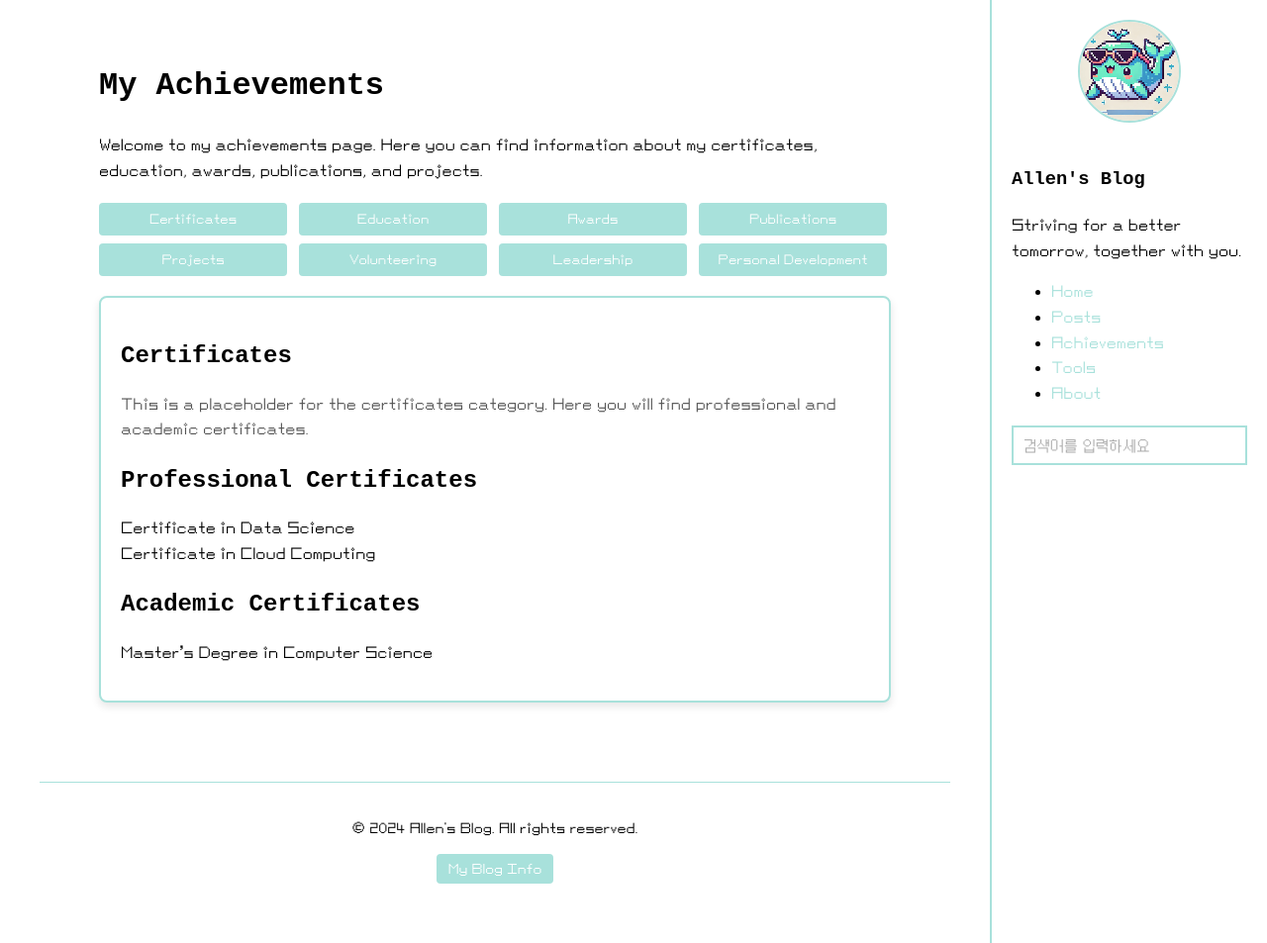
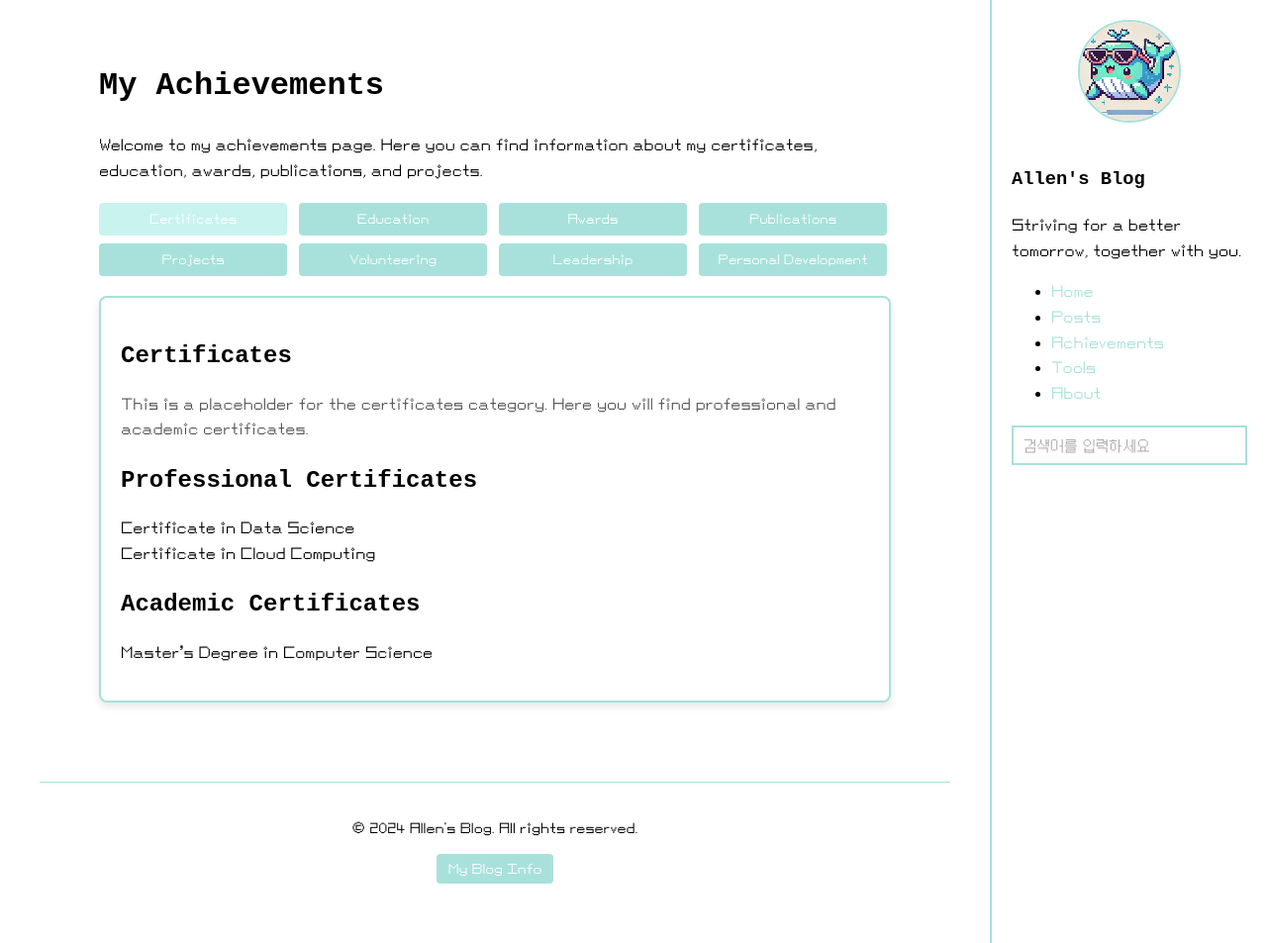
Before and after one commit to allenkang92/allenkang92.github.io, a Jekyll site: the page built from achievements.md, in a window 1280 px wide and 953 px high. Shown: the whole window at 99% size. Built offline with Jekyll 4.4.1, drawn with Linux system fonts in a browser that asks for light colours; some web fonts are replaced.

Commit message:
탭 수정

```diff
--- a/assets/css/main.css
+++ b/assets/css/main.css
@@ -929,3 +929,8 @@ th {
   max-width: 100%; /* 최대 너비 제한 해제 */
   box-sizing: border-box; /* 카드가 패딩과 함께 너비를 정확히 계산하도록 설정 */
 }
+
+.tabs-trigger[aria-selected="true"] {
+  background-color: #c9f3ef;
+  color: #ffffff;
+}
--- a/assets/css/style.css
+++ b/assets/css/style.css
@@ -929,3 +929,8 @@ th {
   max-width: 100%; /* 최대 너비 제한 해제 */
   box-sizing: border-box; /* 카드가 패딩과 함께 너비를 정확히 계산하도록 설정 */
 }
+
+.tabs-trigger[aria-selected="true"] {
+  background-color: #c9f3ef;
+  color: #ffffff;
+}
```
Also changed, not shown: achievements.md (+10 -0 lines), 4 other files.
